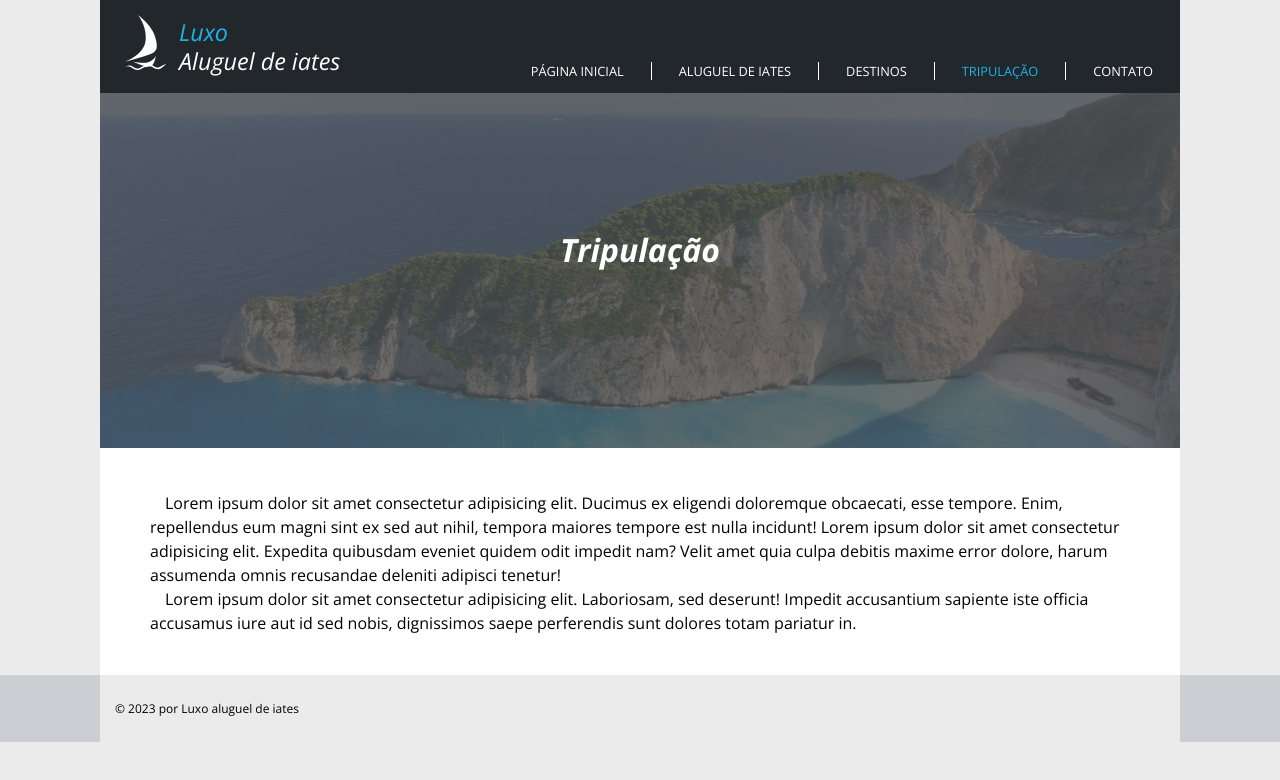
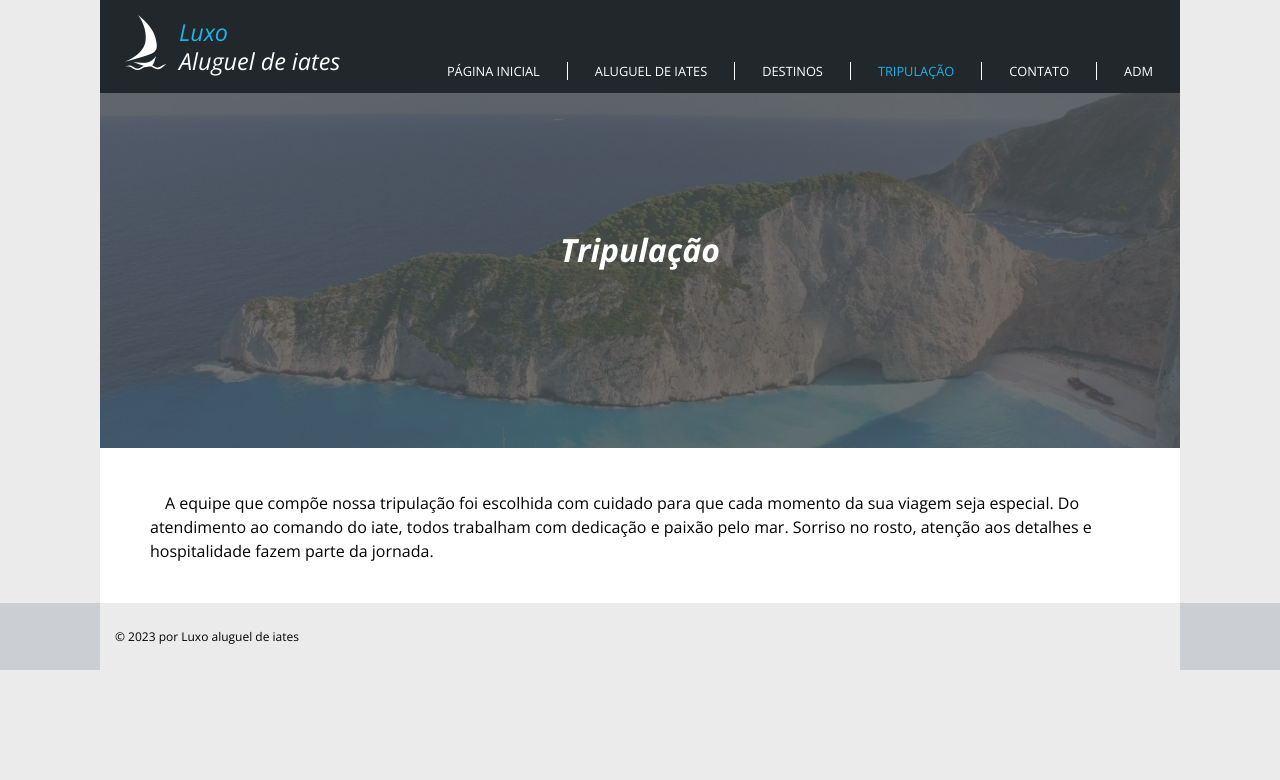
Before and after one commit to diegohardman19/PROJETOJS, a plain HTML site: page ProjetoP2/projeto-iates/tripulacao.html in a window 1280 px wide. Drawn offline with nearby package versions, Linux system fonts and the light colour scheme; files that its build step writes are made by us from their sources; files whose address does not match are found by name.

Commit message:
Update tripulacao.html

```diff
--- a/ProjetoP2/projeto-iates/tripulacao.html
+++ b/ProjetoP2/projeto-iates/tripulacao.html
@@ -27,6 +27,7 @@
           <li><a href="destinos.html">Destinos</a></li>
           <li><a href="tripulacao.html" class="accent">Tripulação</a></li>
           <li><a href="contato.html">Contato</a></li>
+          <li><a href="admin.html">ADM</a></li>
         </ul>
       </nav>
     </header>
@@ -37,8 +38,7 @@
         <h2>Tripulação</h2>
       </div>
       <section class="trip">
-        <p>Lorem ipsum dolor sit amet consectetur adipisicing elit. Ducimus ex eligendi doloremque obcaecati, esse tempore. Enim, repellendus eum magni sint ex sed aut nihil, tempora maiores tempore est nulla incidunt! Lorem ipsum dolor sit amet consectetur adipisicing elit. Expedita quibusdam eveniet quidem odit impedit nam? Velit amet quia culpa debitis maxime error dolore, harum assumenda omnis recusandae deleniti adipisci tenetur!</p>
-        <p>Lorem ipsum dolor sit amet consectetur adipisicing elit. Laboriosam, sed deserunt! Impedit accusantium sapiente iste officia accusamus iure aut id sed nobis, dignissimos saepe perferendis sunt dolores totam pariatur in.</p>
+        <p>A equipe que compõe nossa tripulação foi escolhida com cuidado para que cada momento da sua viagem seja especial. Do atendimento ao comando do iate, todos trabalham com dedicação e paixão pelo mar. Sorriso no rosto, atenção aos detalhes e hospitalidade fazem parte da jornada.</p>
       </section>
     </main>
   </div>
```
